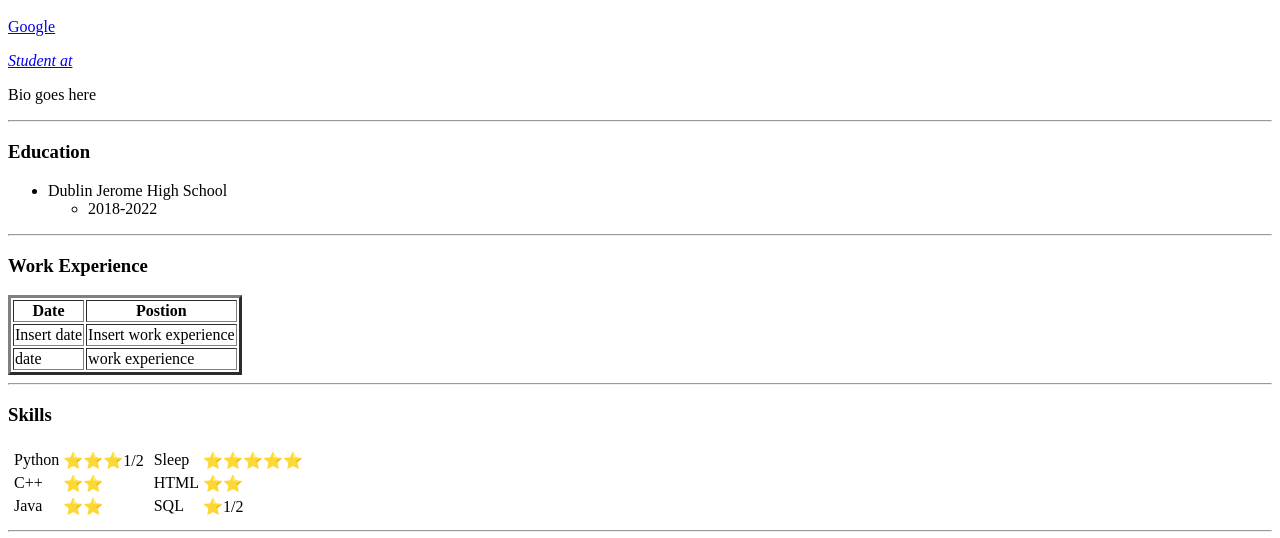
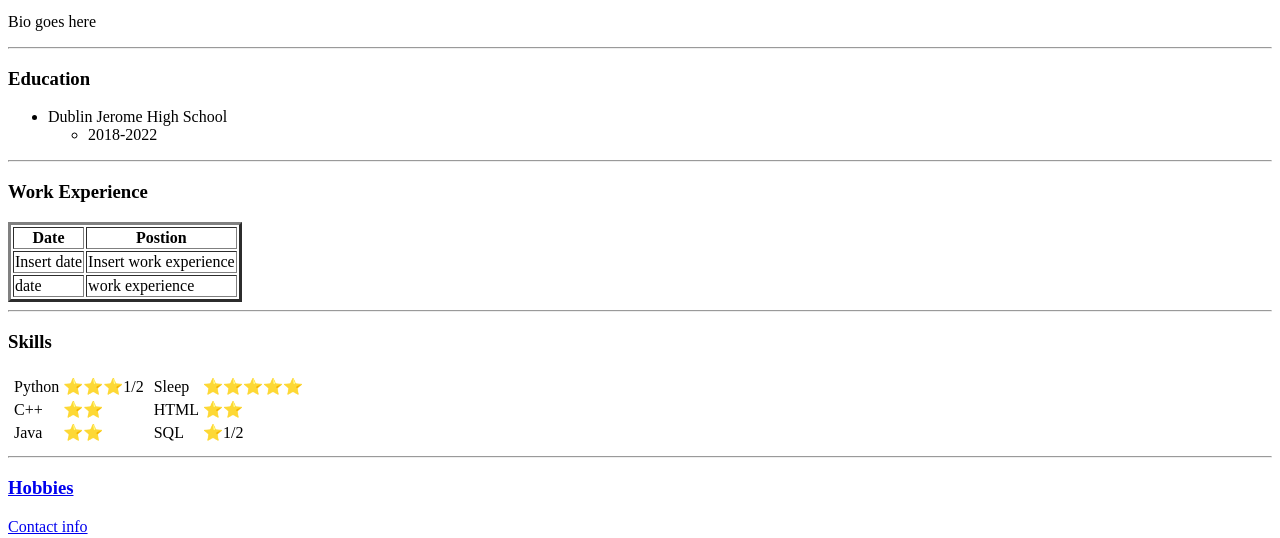
Before and after one commit to dtang123/CV, a plain HTML site: page index.html in a window 1280 px wide. Shown: the part 357-895 px from the top of the page. Drawn offline with Linux system fonts and the light colour scheme.

Commit message:
Update index.html

```diff
--- a/index.html
+++ b/index.html
@@ -17,9 +17,6 @@
       </td>
     </tr>
   </table>
-  <h1></h1>
-  <a href="https://www.google.com/">Google</a>
-  <p><a href="https://mail.google.com/mail/u/0/?tab=mm#inbox"><em>Student at </em></a></p>
   <p>Bio goes here</p>
   <hr>
   <h3>
```
